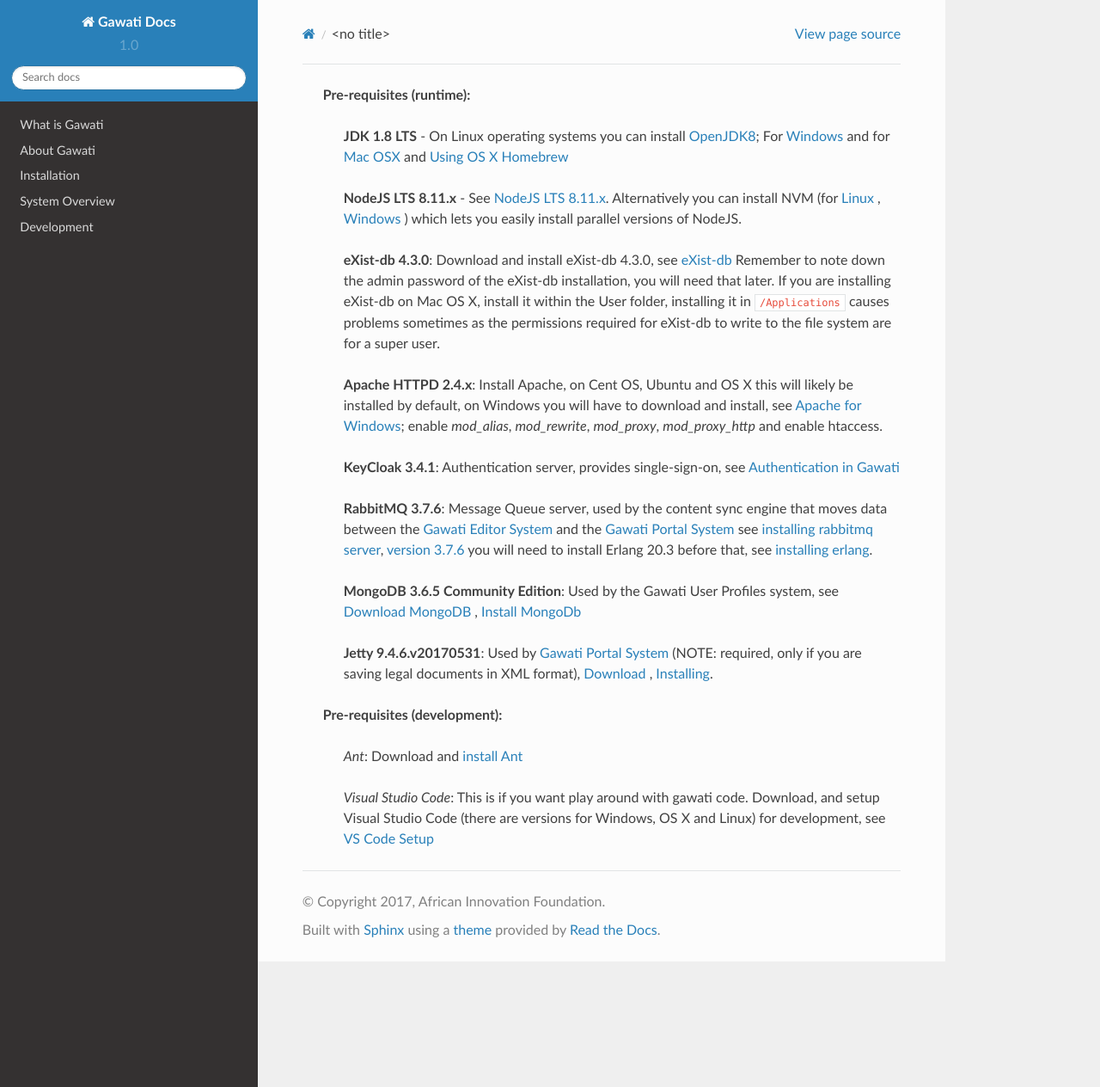
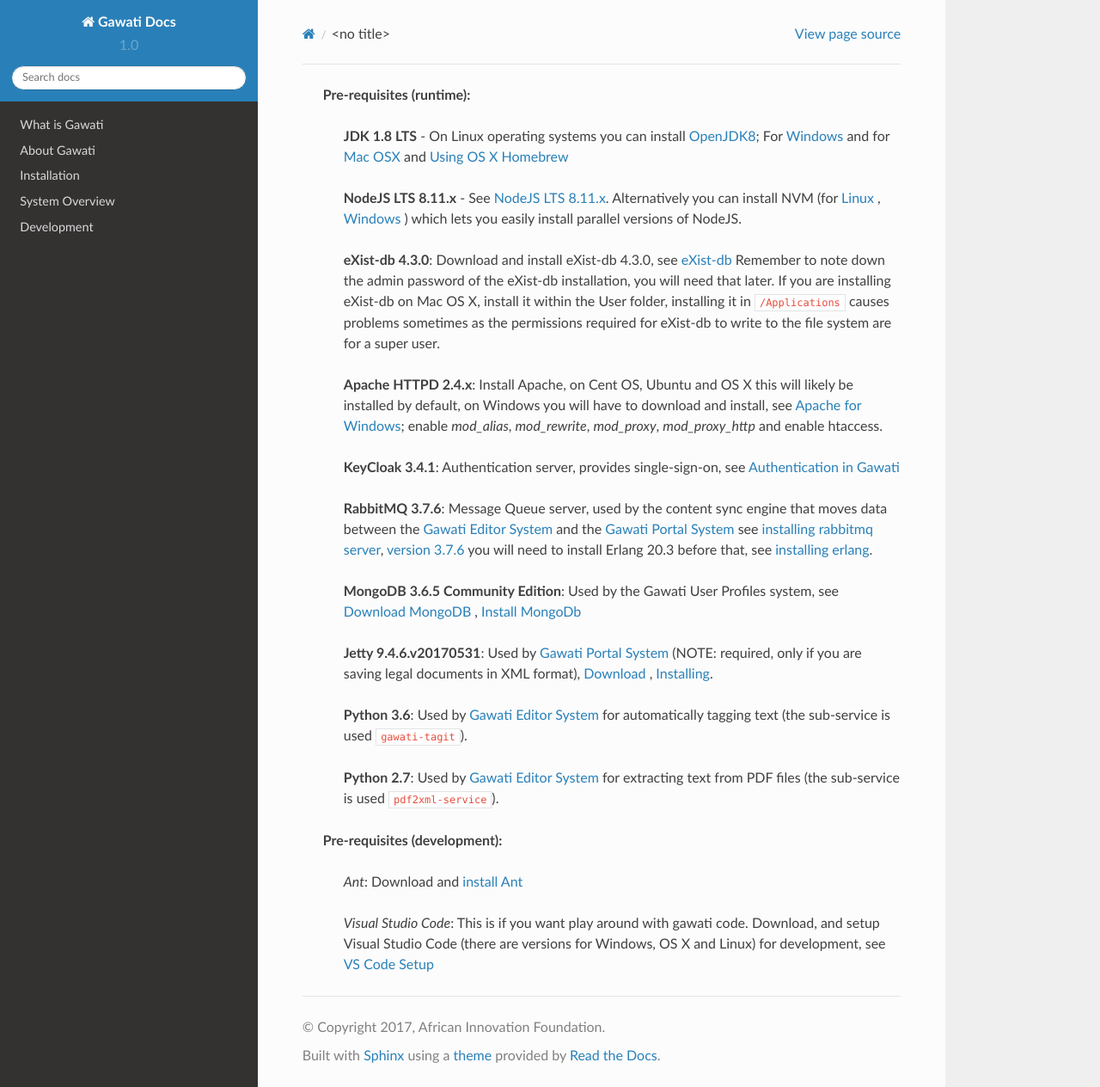
Before and after one commit to gawati/gawati-docs, a Sphinx documentation site: the page built from docs/source/development/prerequisites.rst, in a window 1280 px wide and 1264 px high. Shown: the whole window at 86% size. Built offline with Sphinx 7.4.7 and the Read the Docs theme 2.0.0, drawn with Linux system fonts in a browser that asks for light colours.

Commit message:
Adding python as list of prerequisites

```diff
--- a/docs/source/development/prerequisites.rst
+++ b/docs/source/development/prerequisites.rst
@@ -9,6 +9,9 @@
     #. **RabbitMQ 3.7.6**: Message Queue server, used by the content sync engine that moves data between the  :ref:`gawati-editor` and the  :ref:`gawati-portal` see `installing rabbitmq server <https://www.rabbitmq.com/download.html>`_, `version 3.7.6 <https://bintray.com/rabbitmq/all/rabbitmq-server/3.7.6>`_ you will need to install Erlang 20.3 before that, see `installing erlang <http://www.erlang.org/downloads/20.3>`_.
     #. **MongoDB 3.6.5 Community Edition**: Used by the Gawati User Profiles system, see `Download MongoDB <https://www.mongodb.com/download-center?jmp=nav#community>`_ , `Install MongoDb <https://docs.mongodb.com/manual/installation/>`_
     #. **Jetty 9.4.6.v20170531**: Used by :ref:`gawati-portal` (NOTE: required, only if you are saving legal documents in XML format), `Download <https://repo1.maven.org/maven2/org/eclipse/jetty/jetty-distribution/9.4.6.v20170531/jetty-distribution-9.4.6.v20170531.zip>`_ , `Installing <https://www.eclipse.org/jetty/documentation/9.4.x/index.html>`_.
+    #. **Python 3.6**: Used by :ref:`gawati-editor` for automatically tagging text (the sub-service is used ``gawati-tagit``).
+    #. **Python 2.7**: Used by :ref:`gawati-editor` for extracting text from PDF files (the sub-service is used ``pdf2xml-service``).
+
 
   **Pre-requisites (development):**
 
```
